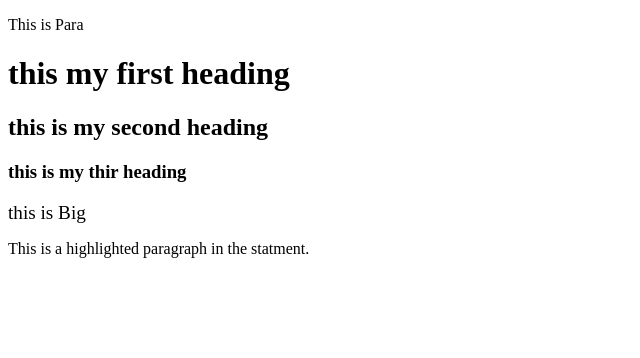
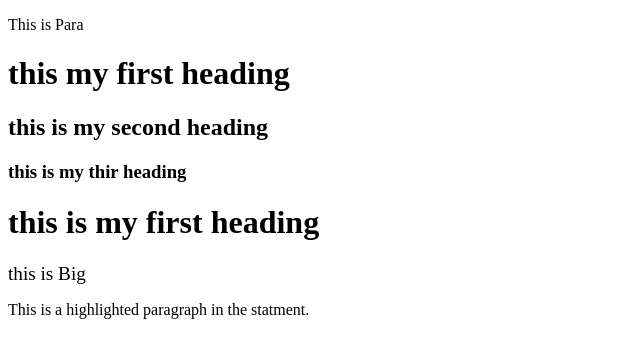
Before and after one commit to irfanbukharee/hmtl-3, a plain HTML site: page index.html in a window 1280 px wide. Shown: the whole page, without its empty margins (0-640 px from the left). Drawn offline with Linux system fonts and the light colour scheme.

Commit message:
first heading changed again

```diff
--- a/index.html
+++ b/index.html
@@ -11,6 +11,7 @@
         <h1>this my first heading</h1>
         <h2>this is my second heading</h2>
         <h3>this is my thir heading</h3>
+        <h1>this is my first heading</h1>
         <big>this is Big</big>
     </div>
     <p>This is a <span class="highlighted">highlighted</span> paragraph in the statment. </p>
```
